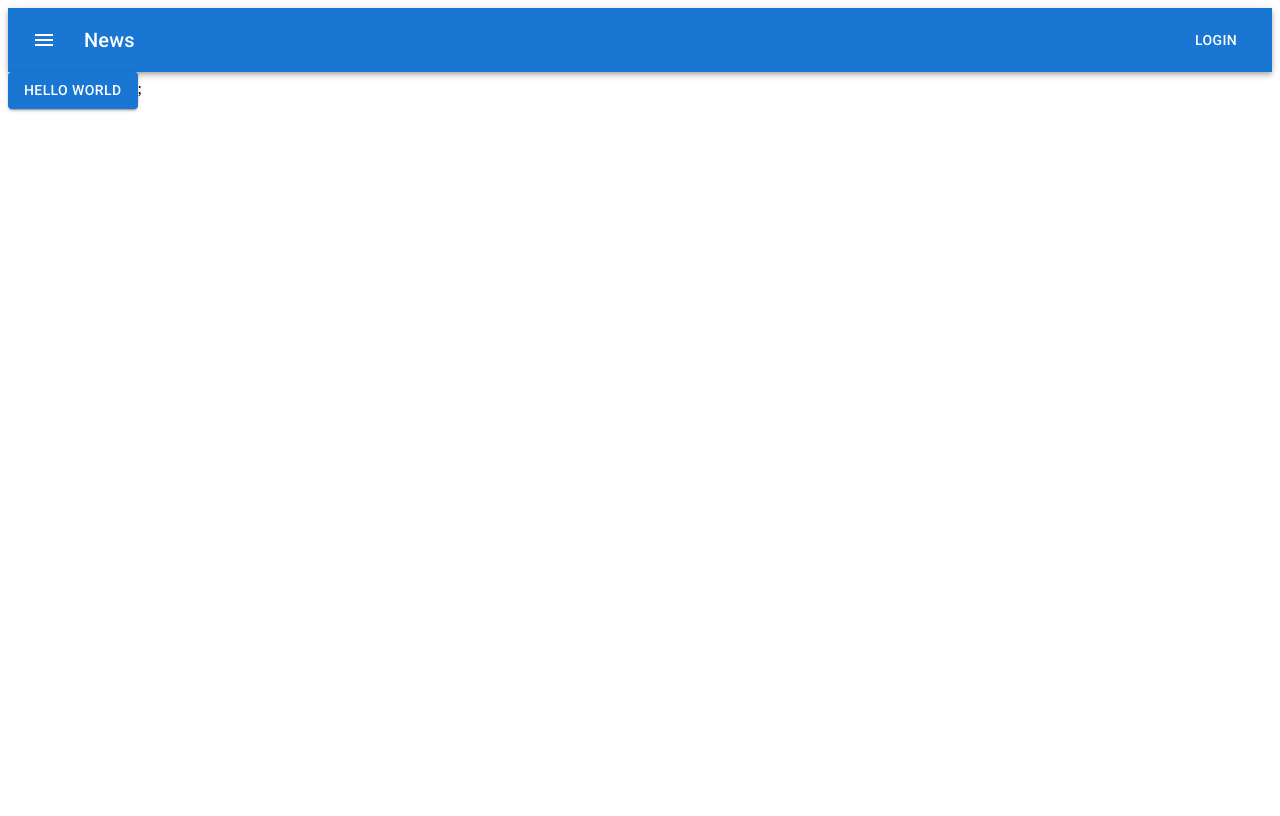
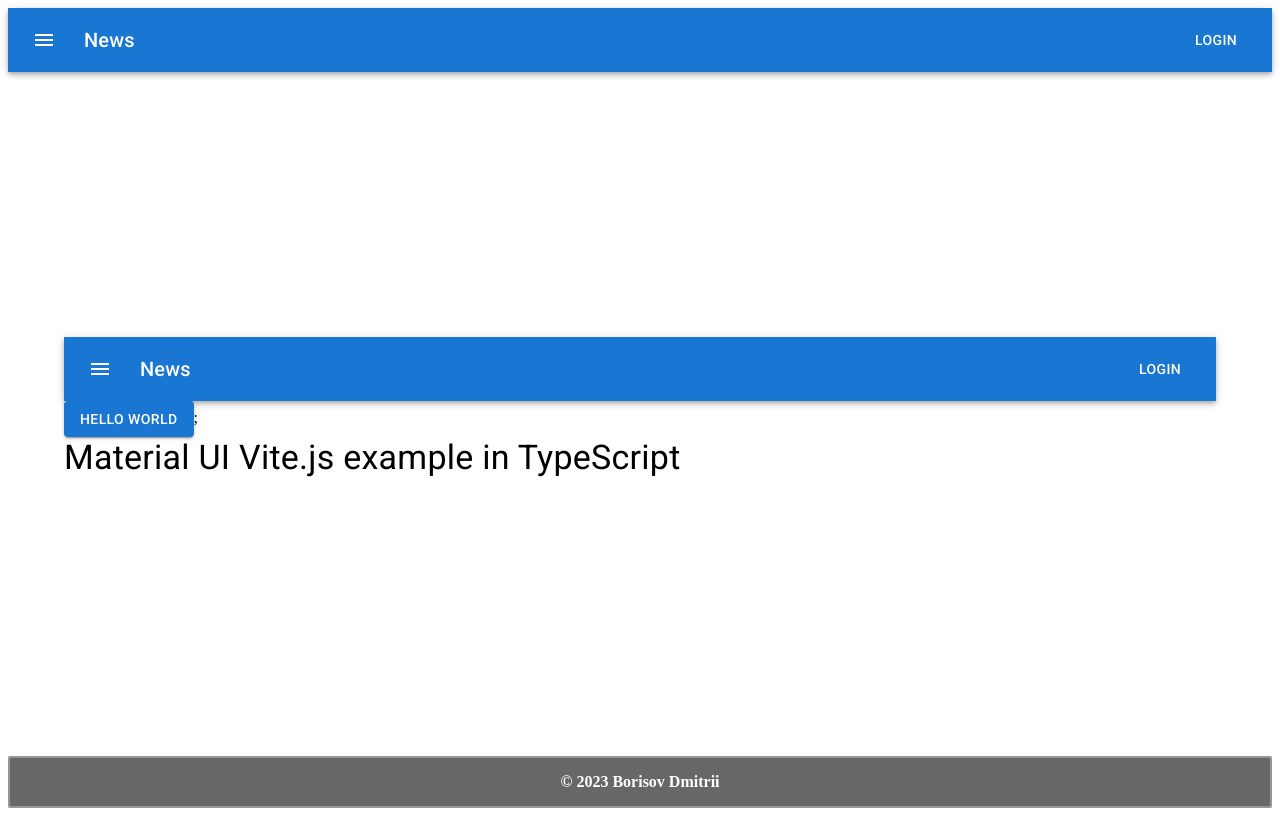
Before and after one commit to bd240897/vtb_api_hack, a React (Vite) app in the folder frontend/: page / in a window 1280 px wide. Built offline with nearby package versions, Linux system fonts and the light colour scheme.

Commit message:
feat(react): add Header, Footer, Content components, add lib toastify

```diff
--- a/frontend/package.json
+++ b/frontend/package.json
@@ -20,6 +20,7 @@
     "react": "^18.2.0",
     "react-dom": "^18.2.0",
     "react-router-dom": "^6.16.0",
+    "react-toastify": "^9.1.3",
     "sass": "^1.69.0",
     "sort-by": "^1.2.0"
   },
--- a/frontend/src/App.tsx
+++ b/frontend/src/App.tsx
@@ -11,18 +11,18 @@ import Test from "@/components/Test/Test";
 import Header from "@/components/pageUI/Header/Header"
 import MainPage from "@/pages/MainPage/MainPage";
 import NotFoundPage from "@/pages/NotFoundPage/NotFoundPage";
+import MainLayout from "@/layouts/MainLayout/MainLayout";
 
 const App = () => {
     return (
         <div>
             <Routes>
-                <Route path="/" element={<MainPage/>}/>
-                <Route path="*" element={<NotFoundPage/>}/>
+                {/*<Route path="/" element={<MainPage/>}/>*/}
 
                 // TODO delete
-                {/*<Route path="/" element={<MainLayout/>}>*/}
-                {/*    <Route index element={<ListSessionsPage/>}/>*/}
-
+                <Route path="/" element={<MainLayout/>}>
+                    <Route index element={<MainPage/>}/>
+                    <Route path="*" element={<NotFoundPage/>}/>
 
                     {/*<Route path="session/" element={<SessionLayout/>}>*/}
                     {/*    <Route path=":sessionId" element={<DetailSessionPage/>}/>*/}
@@ -33,7 +33,7 @@ const App = () => {
 
                     {/*<Route path="/about" element={<AboutPage/>}/>*/}
                     {/*<Route path="/login" element={<LoginPage/>}/>*/}
-                {/*</Route>*/}
+                </Route>
             </Routes>
         </div>
     );
--- /dev/null
+++ b/frontend/src/components/pageUI/Contents/Content.tsx
@@ -0,0 +1,18 @@
+import React from 'react';
+//style
+import './Content.module.sass';
+
+interface IContentProps {
+  children?: React.ReactNode;
+  className?: string
+}
+
+function Content({children, className}: IContentProps) {
+  return (
+    <div className={className}>
+      {children}
+    </div>
+  )
+}
+
+export default Content;
--- /dev/null
+++ b/frontend/src/components/pageUI/Footer/Footer.module.sass
@@ -0,0 +1,17 @@
+//@import "@/assets/sass/variables.sass"
+
+// header-footer
+$header-footer-background: #676767
+$header-footer-border: #979797
+$header-footer-text: white
+
+
+// FOOTER
+.footer__block
+    background-color: $header-footer-background !important
+    border: 2px solid $header-footer-border
+    border-radius: 2px
+    color: $header-footer-text !important
+    text-align: center
+    padding: 15px
+    font-weight: bold
--- /dev/null
+++ b/frontend/src/components/pageUI/Footer/Footer.tsx
@@ -0,0 +1,23 @@
+import React from 'react';
+//style
+import styles from './Footer.module.sass';
+
+interface IFooterProps {
+    children?: React.ReactNode;
+    className?: string
+}
+
+function Footer({className}: IFooterProps) {
+
+    return (
+        <>
+            <div className={className}>
+                <div className={styles.footer__block}>
+                    © 2023 Borisov Dmitrii
+                </div>
+            </div>
+        </>
+    );
+}
+
+export default Footer;
--- /dev/null
+++ b/frontend/src/layouts/MainLayout/MainLayout.module.sass
@@ -0,0 +1,16 @@
+
+.main_layout
+  display: flex
+  flex-direction: column
+  min-height: 100vh
+
+
+.header
+  flex: 0 0 auto
+
+
+.content
+  flex: 1 0 auto
+
+.footer
+  flex: 0 0 auto
--- /dev/null
+++ b/frontend/src/layouts/MainLayout/MainLayout.tsx
@@ -0,0 +1,28 @@
+import React from 'react';
+//style
+import style from './MainLayout.module.sass';
+//lib
+import {ToastContainer} from "react-toastify";
+import 'react-toastify/dist/ReactToastify.css';
+import {Outlet} from "react-router-dom";
+//comp
+import Footer from "@/components/pageUI/Footer/Footer";
+import Content from '@/components/pageUI/Contents/Content';
+import Header from "@/components/pageUI/Header/Header";
+
+function MainLayout() {
+    return (
+        <div className={style.main_layout}>
+            <Header className={style.header}/>
+            <Content className={style.content}>
+                <ToastContainer position="top-center"/>
+
+                <Outlet/>
+
+            </Content>
+            <Footer className={style.footer}/>
+        </div>
+    );
+}
+
+export default MainLayout;
--- a/frontend/src/main.tsx
+++ b/frontend/src/main.tsx
@@ -9,6 +9,7 @@ import '@fontsource/roboto/500.css';
 import '@fontsource/roboto/700.css';
 
 import {BrowserRouter} from "react-router-dom"
+import 'react-toastify/dist/ReactToastify.css';
 
 ReactDOM.createRoot(document.getElementById('root')!).render(
     <BrowserRouter>
--- a/frontend/src/pages/MainPage/MainPage.tsx
+++ b/frontend/src/pages/MainPage/MainPage.tsx
@@ -1,12 +1,18 @@
 import React from 'react';
 import Header from "@/components/pageUI/Header/Header";
 import Test from "@/components/Test/Test";
+import {Container, Typography} from "@mui/material";
 
 const MainPage = () => {
     return (
         <>
-            <Header/>
-            <Test/>
+            <Container>
+                <Header/>
+                <Test/>
+                <Typography variant="h4" component="h1" gutterBottom>
+                    Material UI Vite.js example in TypeScript
+                </Typography>
+            </Container>
         </>
     );
 };
```
Also changed, not shown: frontend/src/components/pageUI/Contents/Content.module.sass (added), 1 other file (tests, documents, lock files or other folders).
